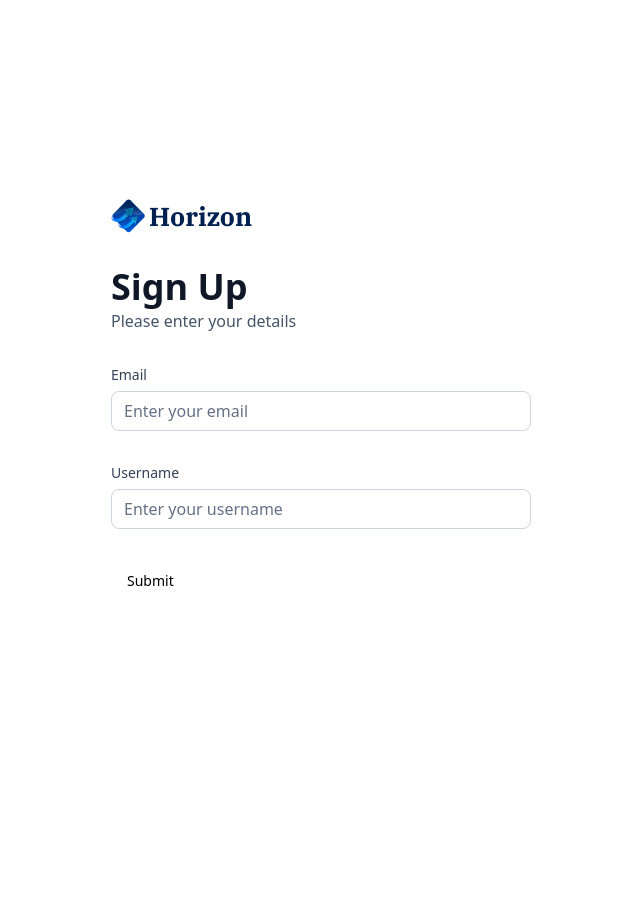
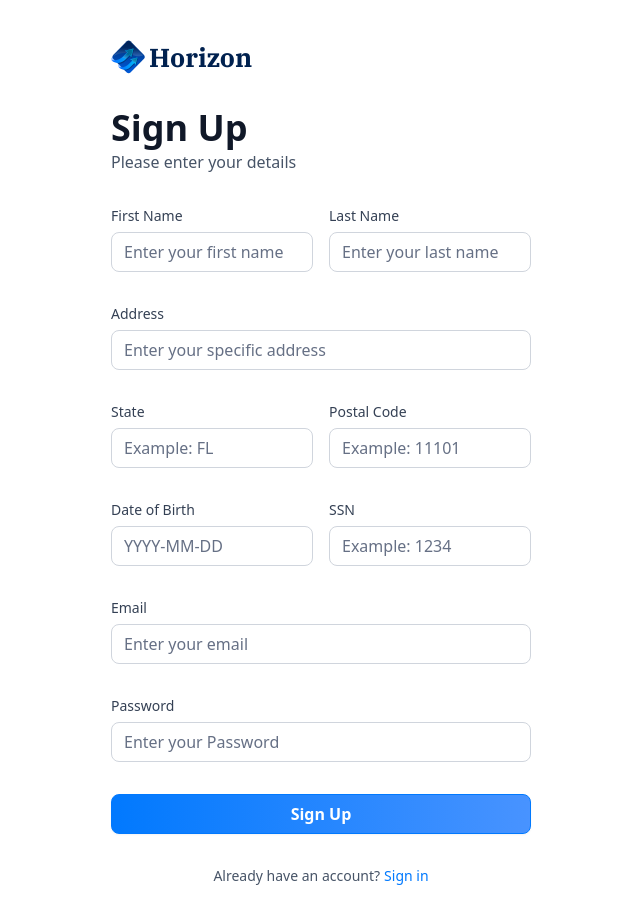
Before and after one commit to wcia013twe/banking-app, a Next.js app: page /sign-up in a window 1280 px wide. Shown: the whole page, without its empty margins (319-959 px from the left). Before the commit the page ends 800 px from the top, so only its background shows below. Built offline with nearby package versions, Linux system fonts and the light colour scheme.

Commit message:
created scalable Forms using React and Zod for form validation, created custom components for validating types

```diff
--- a/components/AuthForm.tsx
+++ b/components/AuthForm.tsx
@@ -1,4 +1,4 @@
-"use client";
+'use client';
 
 import Link from "next/link";
 import Image from "next/image";
@@ -20,18 +20,20 @@
 } from "@/components/ui/form";
 import { Input } from "@/components/ui/input";
 import CustomInput from "./CustomInput";
-
-const formSchema = z.object({
-  email: z.string().email(),
-});
+import { authFormSchema } from "@/lib/utils";
+import { Loader2 } from "lucide-react";
 
 const AuthForm = ({ type }: { type: string }) => {
   const [user, setUser] = useState(null);
+  const [isLoading, setIsLoading] = useState(false);
+
+  const formSchema = authFormSchema(type);
 
   const form = useForm<z.infer<typeof formSchema>>({
     resolver: zodResolver(formSchema),
     defaultValues: {
       email: "",
+      password: ''
     },
   });
 
@@ -39,7 +41,9 @@
   function onSubmit(values: z.infer<typeof formSchema>) {
     // Do something with the form values.
     // ✅ This will be type-safe and validated.
+    setIsLoading(true);
     console.log(values);
+    setIsLoading(false);
   }
 
   return (
@@ -71,24 +75,70 @@
       {user ? (
         <div className="flex flex-col gap-4">{/* PlaidLink */}</div>
       ) : (
+        <>
           <Form {...form}>
-          <form onSubmit={form.handleSubmit(onSubmit)} className="space-y-8">
+            <form onSubmit={form.handleSubmit(onSubmit)}
+            className="space-y-8">
+              {type === 'sign-up' && (
+                <>
+                  <div className="flex gap-4">
+                    <CustomInput control={form.control} name='firstName' label="First Name" placeholder='Enter your first name' />
+                    <CustomInput control={form.control} name='lastName' label="Last Name" placeholder='Enter your last name' />
+                  </div>
+
+                  <CustomInput control={form.control} name='address1' label="Address" placeholder='Enter your specific address' />
+
+                  <div className="flex gap-4">
+                    <CustomInput control={form.control} name='state' label="State" placeholder='Example: FL' />
+                    <CustomInput control={form.control} name='postalCode' label="Postal Code" placeholder='Example: 11101' />
+                  </div>
+                  <div className="flex gap-4">
+                    <CustomInput control={form.control} name='dateOfBirth' label="Date of Birth" placeholder='YYYY-MM-DD' />
+                    <CustomInput control={form.control} name='ssn' label="SSN" placeholder='Example: 1234' />
+                  </div>
+                </>
+              )}
 
             <CustomInput
-                form={form}
+                  control={form.control}
                   name='email'
                   label='Email'
                   placeholder="Enter your email"
               />
               <CustomInput
-                form={form}
-                name='username'
-                label='Username'
-                placeholder="Enter your username"
+                  control={form.control}
+                  name='password'
+                  label='Password'
+                  placeholder="Enter your Password"
               />
-            <Button type="submit">Submit</Button>
+              <div className="flex flex-col gap-4">
+                <Button type="submit" disabled={isLoading} className="form-btn">
+                  {isLoading ? (
+                    <>
+                      <Loader2 size={20}
+                      className="animate-spin"/> &nbsp;
+                      Loading...
+                    </>
+                  ): type === 'sign-in'
+                  ? 'Sign In' : 'Sign Up'}
+                </Button>
+              </div>
+
             </form>
+
           </Form>
+
+          <footer className="flex justify-center gap-1">
+            <p className="text-14 font-normal text-gray-600">
+              {type === 'sign-in'
+              ? "Don't have an account?"
+              : "Already have an account?"}
+            </p>
+            <Link href={type === 'sign-in' ? '/sign-up' : '/sign-in'} className="form-link">
+              {type === 'sign-in' ? 'Sign up' : 'Sign in'}
+            </Link>
+          </footer>
+        </>
       )}
     </section>
   );
--- a/components/CustomInput.tsx
+++ b/components/CustomInput.tsx
@@ -1,10 +1,23 @@
 import { Input } from "./ui/input";
 import { FormField, FormLabel, FormControl, FormMessage } from "./ui/form";
+import { Control, FieldPath, Form } from "react-hook-form";
+import { z } from "zod";
+import { authFormSchema } from "@/lib/utils";
 
-const CustomInput = ({ form, name, label, placeholder }: FormFieldProps) => {
+const formSchema = authFormSchema('sign-up')
+
+interface CustomInput {
+  control: Control<z.infer<typeof formSchema>>;
+  // name type has to be an email or password
+  name: FieldPath<z.infer<typeof formSchema>>;
+  label: string;
+  placeholder: string;
+}
+
+const CustomInput = ({ control, name, label, placeholder }: CustomInput) => {
   return (
     <FormField
-      control={form.control}
+      control={control}
       name={name}
       render={({ field }) => (
         <div className="form-item">
@@ -14,6 +27,7 @@
               <Input
                 placeholder={placeholder}
                 className="input-class"
+                type={name === "password" ? "password" : "text"}
                 {...field}
               />
             </FormControl>
--- a/lib/utils.ts
+++ b/lib/utils.ts
@@ -2,6 +2,7 @@
 import { type ClassValue, clsx } from "clsx";
 import qs from "query-string";
 import { twMerge } from "tailwind-merge";
+import { z } from "zod";
 
 export function cn(...inputs: ClassValue[]) {
   return twMerge(clsx(inputs));
@@ -193,3 +194,19 @@
 
   return date > twoDaysAgo ? "Processing" : "Success";
 };
+
+export const authFormSchema = (type: string) => z.object({
+  //sign-up
+  username:  type === 'sign-in'?  z.string().optional() : z.string().min(8),
+  firstName: type === 'sign-in' ? z.string().optional() : z.string().min(3),
+  lastName: type === 'sign-in' ?z.string().optional() :  z.string().min(3),
+  address1:  type === 'sign-in'?  z.string().optional() : z.string().max(50),
+  state:  type === 'sign-in'?  z.string().optional() : z.string().min(2).min(2),
+  postalCode: type === 'sign-in' ? z.string().optional() : z.string().min(3).max(6),
+  dateOfBirth: type === 'sign-in' ? z.string().optional() : z.string().min(3),
+  ssn:  type === 'sign-in' ? z.string().optional() : z.string().min(3),
+
+  //both sign-up and sign-in
+  email: z.string().email(),
+  password: z.string().min(8),
+});
```
Lines whose indentation alone changed are shown as unchanged.
